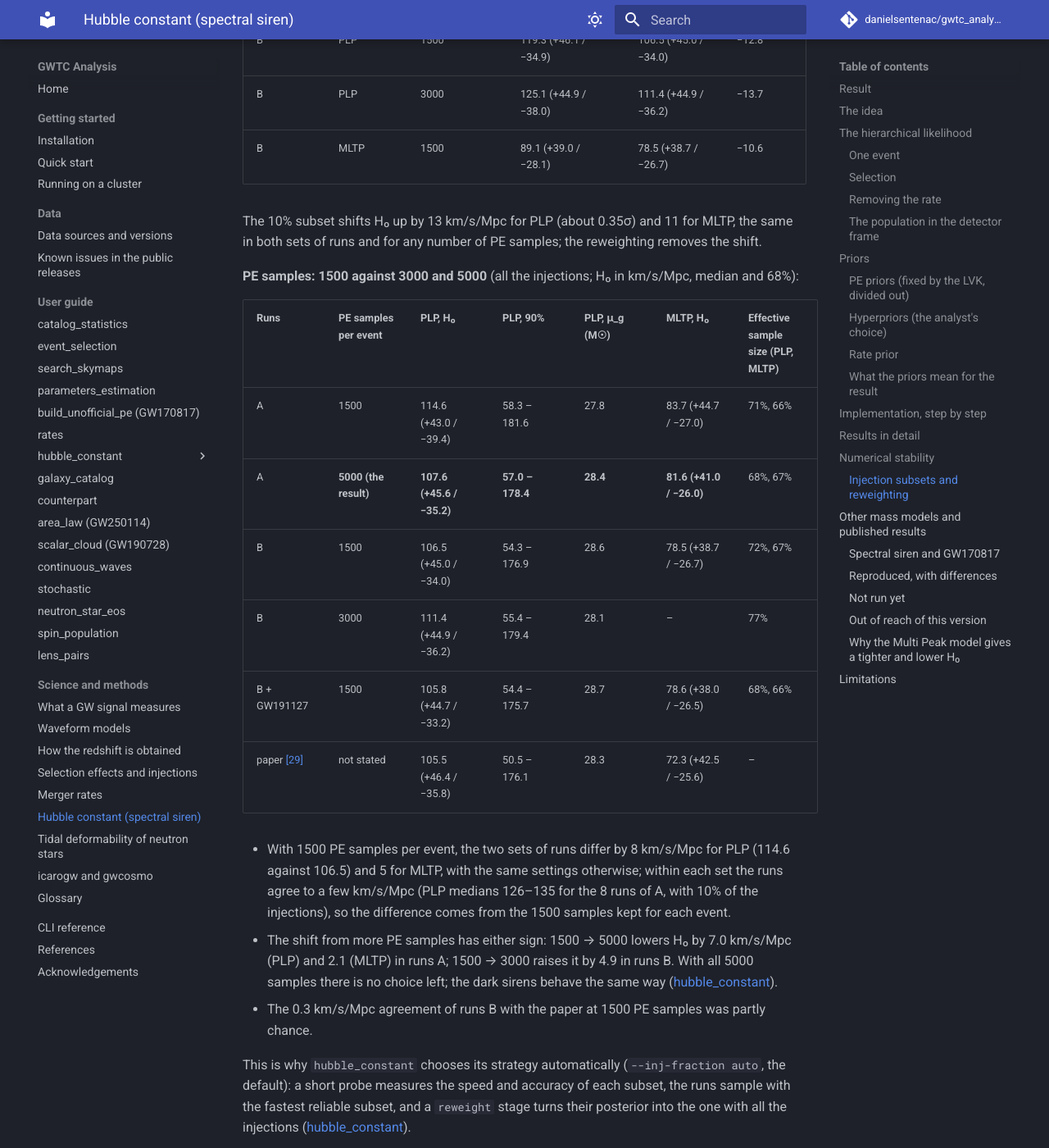
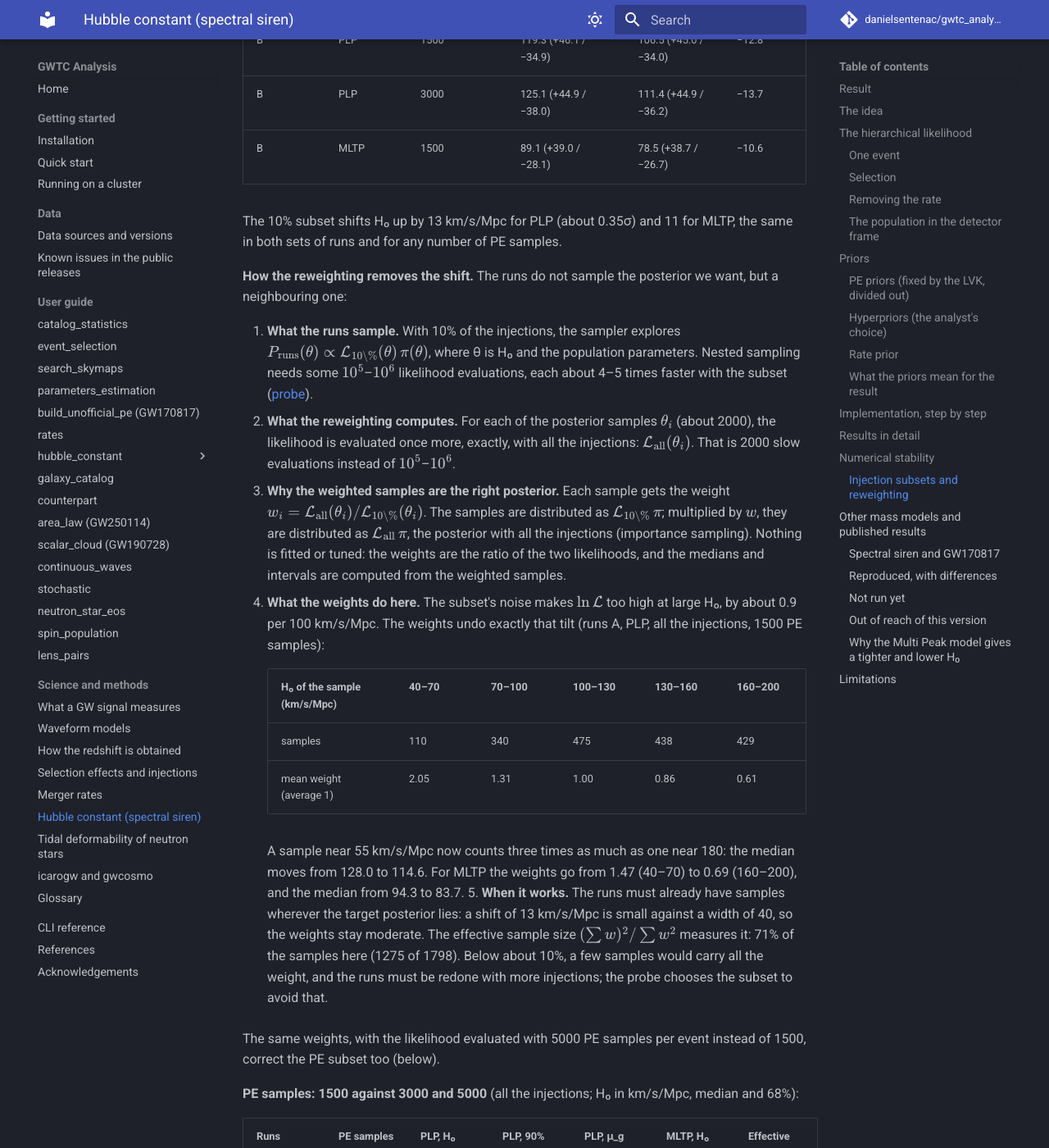
Before and after one commit to danielsentenac/gwtc_analysis, an MkDocs documentation site: the page built from docs/science/spectral-siren.md, in a window 1280 px wide and 1400 px high, scrolled down 10864 px. Shown: the whole window at 82% size. Built offline with MkDocs 1.6.1 and Material for MkDocs 9.7.7, drawn with Linux system fonts in a browser that asks for light colours; comment, search, counter and statistics services are not loaded.

Commit message:
docs spectral siren: explain how the reweighting removes the injection-subset shift (weights per H0 range)
Co-Authored-By: Claude Opus 5.5 <noreply@anthropic.com>

```diff
--- a/docs/science/spectral-siren.md
+++ b/docs/science/spectral-siren.md
@@ -361,7 +361,40 @@ posterior of the runs, sample by sample, to other Monte Carlo settings (weights
 | B | MLTP | 1500 | 89.1 (+39.0 / −28.1) | 78.5 (+38.7 / −26.7) | −10.6 |
 
 The 10% subset shifts H₀ up by 13 km/s/Mpc for PLP (about 0.35σ) and 11 for MLTP, the same in both sets of runs
-and for any number of PE samples; the reweighting removes the shift.
+and for any number of PE samples.
+
+**How the reweighting removes the shift.** The runs do not sample the posterior we want, but a neighbouring one:
+
+1. **What the runs sample.** With 10% of the injections, the sampler explores
+   \(P_\text{runs}(\theta) \propto \mathcal{L}_\text{10\%}(\theta)\, \pi(\theta)\), where θ is H₀ and the population
+   parameters. Nested sampling needs some \(10^5\)–\(10^6\) likelihood evaluations, each about 4–5 times faster with
+   the subset ([probe](../modes/hubble-constant.md#injection-subsets-probe-and-reweighting)).
+2. **What the reweighting computes.** For each of the posterior samples \(\theta_i\) (about 2000), the likelihood
+   is evaluated once more, exactly, with all the injections: \(\mathcal{L}_\text{all}(\theta_i)\). That is 2000
+   slow evaluations instead of \(10^5\)–\(10^6\).
+3. **Why the weighted samples are the right posterior.** Each sample gets the weight
+   \(w_i = \mathcal{L}_\text{all}(\theta_i) / \mathcal{L}_\text{10\%}(\theta_i)\). The samples are distributed as
+   \(\mathcal{L}_\text{10\%}\, \pi\); multiplied by \(w\), they are distributed as \(\mathcal{L}_\text{all}\, \pi\),
+   the posterior with all the injections (importance sampling). Nothing is fitted or tuned: the weights are the
+   ratio of the two likelihoods, and the medians and intervals are computed from the weighted samples.
+4. **What the weights do here.** The subset's noise makes \(\ln \mathcal{L}\) too high at large H₀, by about 0.9
+   per 100 km/s/Mpc. The weights undo exactly that tilt (runs A, PLP, all the injections, 1500 PE samples):
+
+    | H₀ of the sample (km/s/Mpc) | 40–70 | 70–100 | 100–130 | 130–160 | 160–200 |
+    |---|---|---|---|---|---|
+    | samples | 110 | 340 | 475 | 438 | 429 |
+    | mean weight (average 1) | 2.05 | 1.31 | 1.00 | 0.86 | 0.61 |
+
+    A sample near 55 km/s/Mpc now counts three times as much as one near 180: the median moves from 128.0 to 114.6.
+    For MLTP the weights go from 1.47 (40–70) to 0.69 (160–200), and the median from 94.3 to 83.7.
+5. **When it works.** The runs must already have samples wherever the target posterior lies: a shift of
+   13 km/s/Mpc is small against a width of 40, so the weights stay moderate. The effective sample size
+   \((\sum w)^2/\sum w^2\) measures it: 71% of the samples here (1275 of 1798). Below about 10%, a few samples
+   would carry all the weight, and the runs must be redone with more injections; the probe chooses the subset to
+   avoid that.
+
+The same weights, with the likelihood evaluated with 5000 PE samples per event instead of 1500, correct the PE
+subset too (below).
 
 **PE samples: 1500 against 3000 and 5000** (all the injections; H₀ in km/s/Mpc, median and 68%):
 
```
